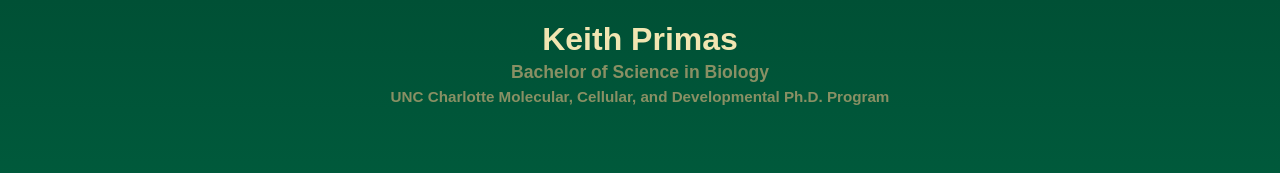
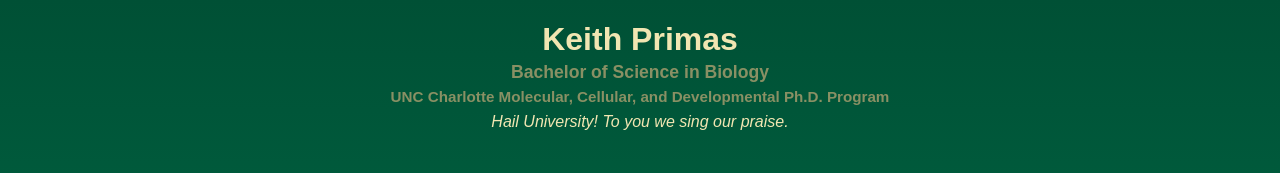
Before and after one commit to keithprimas/UNCC_Application, a plain HTML site: page index.html in a window 1280 px wide. Shown: the top 173 px of the page. Drawn offline with Linux system fonts and the light colour scheme.

Commit message:
added alma mater carousel

```diff
--- a/assets/script.js
+++ b/assets/script.js
@@ -159,5 +159,34 @@
   // Also run on DOMContentLoaded as a fallback (if images cache quickly)
   document.addEventListener('DOMContentLoaded', () => {
     setTimeout(positionOrbit, 20);
+    initAlmaMaterCarousel();
   });
+
+  // Alma Mater Carousel
+  function initAlmaMaterCarousel() {
+    const almaMaterLines = [
+      "Hail University! To you we sing our praise.",
+      "May Charlotte's light dispel the night, illumine all our days.",
+      "In Carolina’s crown the brightest gem we see.",
+      "Without your power our finest hour would hold no victory.",
+      "So let us love your life and cherish your great name.",
+      "To aid your cause, up hold your laws, and your enduring fame."
+    ];
+
+    const carouselText = document.querySelector('.carousel-text');
+    let currentIndex = 0;
+
+    function updateCarousel() {
+      carouselText.classList.remove('active');
+
+      setTimeout(() => {
+        carouselText.textContent = almaMaterLines[currentIndex];
+        carouselText.classList.add('active');
+        currentIndex = (currentIndex + 1) % almaMaterLines.length;
+      }, 500);
+    }
+
+    updateCarousel(); // Initial display
+    setInterval(updateCarousel, 5000); // Change every 5 seconds
+  }
 })();
--- a/assets/styles.css
+++ b/assets/styles.css
@@ -29,6 +29,35 @@ h1{ font-size:2rem; font-weight:700; color: #f1e6b2; }
 h2{ font-size:1.1rem; color:#899064; margin-top:0.25rem; }
 h3{ font-size:.95rem; color:#899064; margin-top:0.3rem; }
 
+/* Alma Mater Carousel */
+.alma-mater-carousel {
+  text-align: center;
+  margin: 5px 0;
+  max-height: 40px;
+  display: block; /* Default display for desktop */
+}
+
+.carousel-text {
+  color: #f1e6b2;
+  font-size: 1rem;
+  font-style: italic;
+  opacity: 1;
+  transform: translateY(10px);
+  transition: opacity 0.5s ease, transform 0.5s ease;
+}
+
+.carousel-text.active {
+  opacity: 1;
+  transform: translateY(0);
+}
+
+/* Hide alma mater on mobile devices */
+@media (max-width: 550px) {
+  .alma-mater-carousel {
+    display: none;
+  }
+}
+
 /* Container */
 .circle-container{
   position:relative;
@@ -37,7 +66,7 @@ h3{ font-size:.95rem; color:#899064; margin-top:0.3rem; }
   width:621px;
   height:621px;
   margin:0.5rem auto 2rem auto;
-  top: -30px;
+  top: -65px;
 }
 
 /* Center image */
--- a/index.html
+++ b/index.html
@@ -12,6 +12,10 @@
     <h2 id="degree">Bachelor of Science in Biology</h2>
     <h3 id="school">UNC Charlotte Molecular, Cellular, and Developmental Ph.D. Program</h3>
   </header>
+
+  <div class="alma-mater-carousel">
+    <p class="carousel-text"></p>
+  </div>
 
   <main>
     <div class="circle-container">
```
